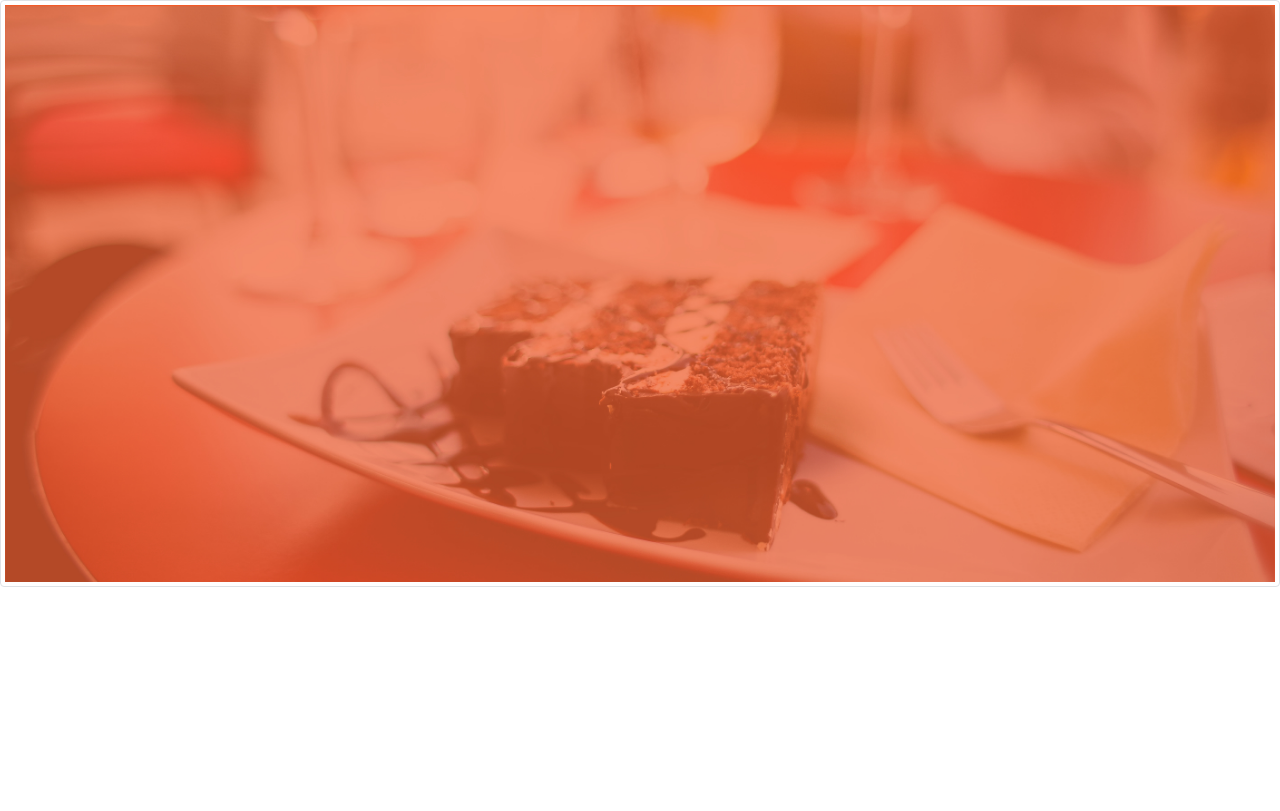
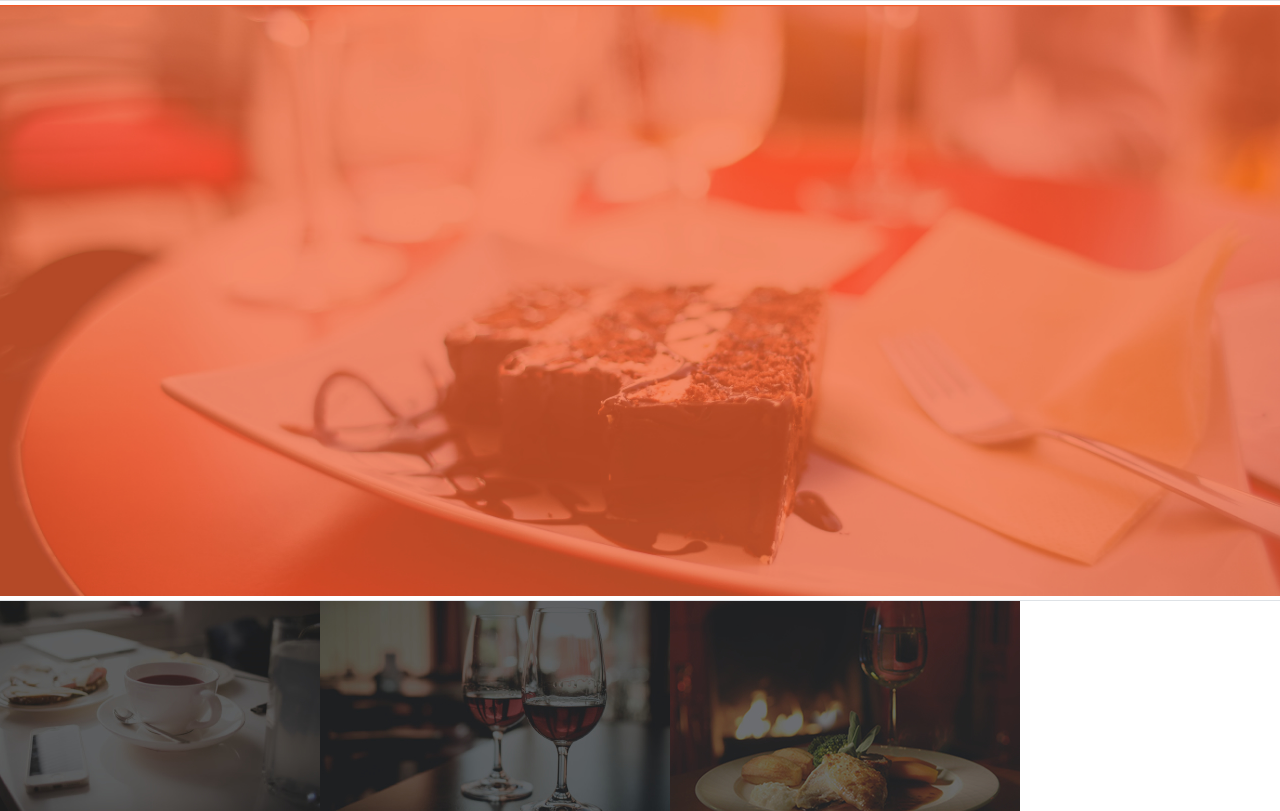
Before and after one commit to Piedro12/Anita-s-Kitchen, a plain HTML site: page index.html in a window 1280 px wide. Drawn offline with nearby package versions, Linux system fonts and the light colour scheme; files whose address does not match are found by name.

Commit message:
adding image next to each other using html

```diff
--- a/index.html
+++ b/index.html
@@ -11,8 +11,12 @@
     <title>Anita's Kitchen</title>
   </head>
   <body>
+    <div class="row">
      <img src="/home/Peter/Desktop/Annita/assets/backgrounds/landing.jpg" class="img-thumbnail" alt="Cinque Terre">
-    <div class="container">
+     <div class="row">
+     <img src="/home/Peter/Desktop/Annita/assets/foodtop/breakfast.jpg">
+     <img src="/home/Peter/Desktop/Annita/assets/foodtop/lunch.jpg">
+     <img src="/home/Peter/Desktop/Annita/assets/foodtop/dinner.jpg">
 </div>
     <!-- Optional JavaScript -->
     <!-- jQuery first, then Popper.js, then Bootstrap JS -->
```
